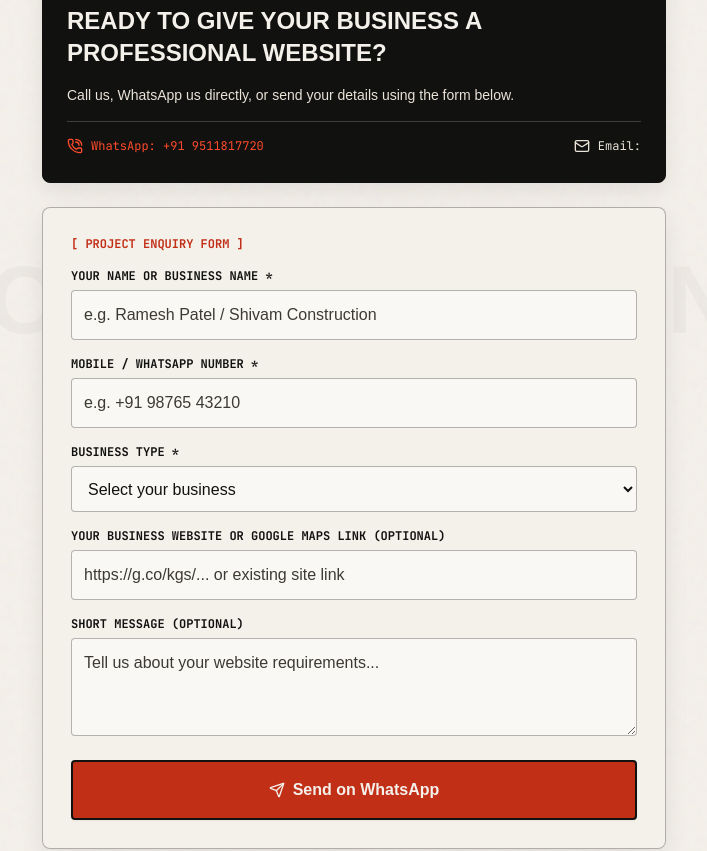
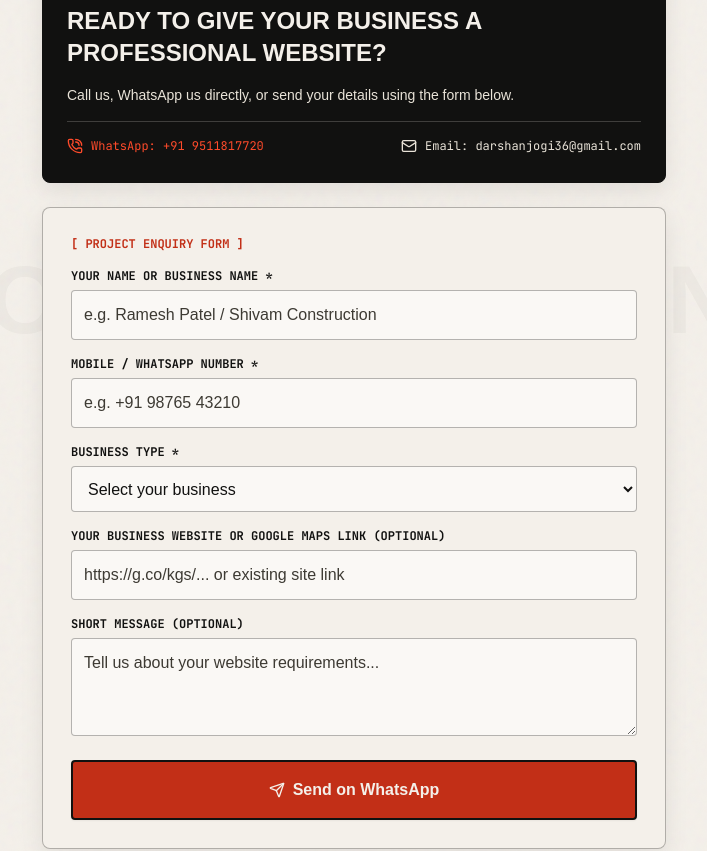
Before and after one commit to ayushijogi08-developer/developer_website, a React (Vite) app: page / in a window 1280 px wide. Shown: the part 9100-9951 px from the top of the page, without its empty margins (286-993 px from the left). Built offline with nearby package versions, Linux system fonts and the light colour scheme; a web font is replaced by a local one.

Commit message:
Add darshanjogi36@gmail.com as primary contact email

```diff
--- a/src/data/config.ts
+++ b/src/data/config.ts
@@ -19,8 +19,8 @@ export const BRAND_CONFIG = {
   // TODO: Add registered custom domain when provided by client (e.g. 'kunjtechnologies.in')
   domain: "", // [TODO: Domain pending client purchase]
 
-  // TODO: Add official business email when created (e.g. 'contact@kunjtechnologies.in')
-  email: "", // [TODO: Business email pending client setup]
+  // Verified business email
+  email: "darshanjogi36@gmail.com",
 
   socialLinks: [
     {
```
